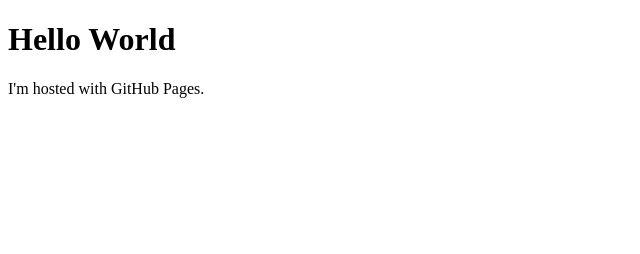
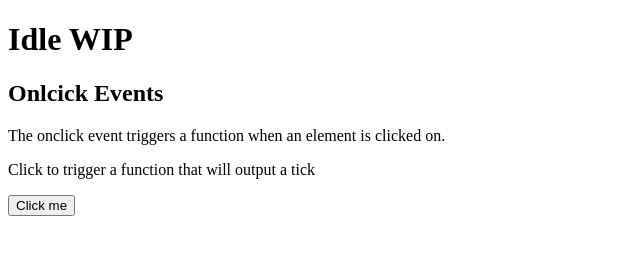
Before and after one commit to jakeray/jakeray.github.io, a plain HTML site: page index.html in a window 1280 px wide. Shown: the whole page, without its empty margins (0-640 px from the left). Drawn offline with Linux system fonts and the light colour scheme.

Commit message:
Update index.html

```diff
--- a/index.html
+++ b/index.html
@@ -1,7 +1,22 @@
 <!DOCTYPE html>
 <html>
 <body>
-<h1>Hello World</h1>
-<p>I'm hosted with GitHub Pages.</p>
+<h1>Idle WIP</h1>
+<h2>Onlcick Events</h2>
+
+<p>The onclick event triggers a function when an element is clicked on.</p>
+<p>Click to trigger a function that will output a tick</p>
+
+<button onclick="clickTick()">Click me</button>
+
+<p id="Clicker"></p>
+
+<script>
+function clickTick() {
+    let number = 0
+    document.getElementById("Clicker").innerHTML = "Count: " + (number + 1);
+}
+</script>
+
 </body>
 </html>
```
